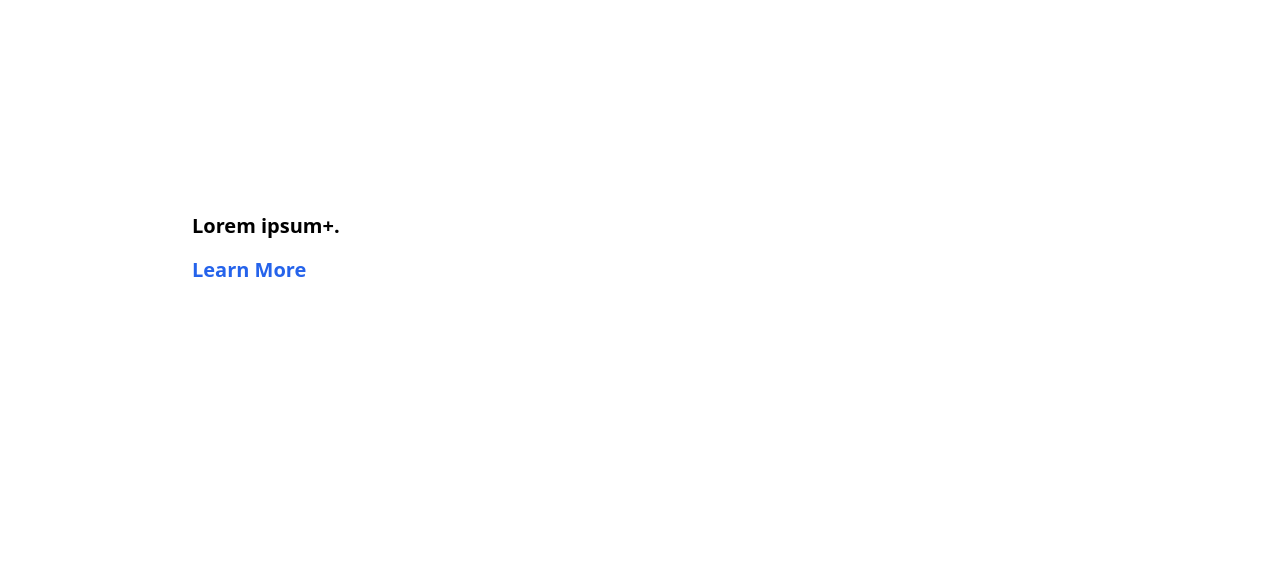
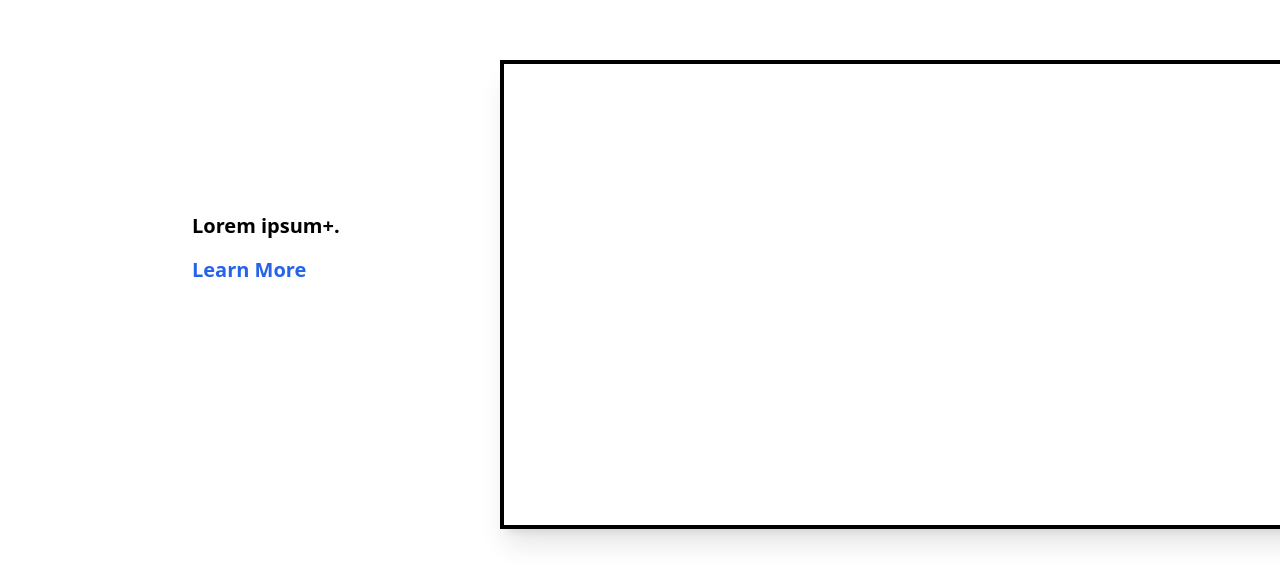
Before and after one commit to gcd253/Apple-Scroll-Effect, a Next.js app: page /components/stack in a window 1280 px wide. Shown: the part 132-714 px from the top of the page. Built offline with nearby package versions, Linux system fonts and the light colour scheme.

Commit message:
muuuuch closer

```diff
--- a/pages/components/stack.js
+++ b/pages/components/stack.js
@@ -1,12 +1,45 @@
-const Stack = ({ background, textContent, accentColor, opacity }) => {
+import { useRef } from "react";
+import { useInView } from "framer-motion";
+
+const Stack = ({
+  background,
+  textContent,
+  accentColor,
+  opacity,
+  videoSource,
+}) => {
+  const scrollRef = useRef(null);
+  const isInView = useInView(scrollRef, { amount: 0.3 });
+
   return (
-    <div className={`w-100 h-[95vh] ${background} flex items-center`}>
-      <div className={`text-xl w-2/5 p-36 rounded-lg font-semibold ${accentColor} ml-[3rem]`}>
+    <div
+      ref={scrollRef}
+      style={{ overflow: "scroll" }}
+      className={`w-100 h-[95vh] ${background} flex items-center relative`}
+    >
+      <div
+        className={`text-xl w-2/5 p-36 font-semibold ${accentColor} ml-[3rem]`}
+      >
         <span>Lorem ipsum+. </span>
         <span className={opacity}>{textContent}</span>
-        <div className={`${accentColor} text-blue-600 mt-4 hover:underline decoration-2 underline-offset-2 cursor-pointer`}>
+        <div
+          className={`${accentColor} text-blue-600 mt-4 hover:underline decoration-2 underline-offset-2 cursor-pointer`}
+        >
           Learn More
         </div>
+      </div>
+      <div className="w-[55rem] h-[29.3rem] fixed z-10 right-[-100px] top-48 shadow-xl border-l-4 border-y-4 border-black overflow-hidden">
+        <video
+          autoPlay
+          loop
+          muted
+          src={videoSource}
+          style={{
+            opacity: isInView ? 1 : 0,
+            transition: "all 0.9s cubic-bezier(0.17, 0.55, 0.55, 1) 0.5s",
+          }}
+          viewport={{ root: scrollRef }}
+        ></video>
       </div>
     </div>
   );
--- a/pages/index.tsx
+++ b/pages/index.tsx
@@ -1,6 +1,5 @@
 import type { NextPage } from "next";
 import Head from "next/head";
-import { useRef } from "react";
 import { motion } from "framer-motion";
 import Stack from "./components/stack";
 
@@ -12,7 +11,7 @@ const Home: NextPage = () => {
         <link rel="icon" href="/favicon.ico" />
       </Head>
 
-      <div className="">
+      {/* <div className="">
         <div className="w-[55rem] h-[29.3rem] fixed z-10 right-[-100px] top-48 shadow-xl border-l-4 border-y-4 border-black overflow-hidden">
           <motion.video
             className="w-[110%] sticky"
@@ -43,7 +42,7 @@ const Home: NextPage = () => {
             src={"/massage.mp4"}
           />
         </div>
-      </div>
+      </div> */}
 
       <main>
         <Stack
@@ -54,6 +53,7 @@ const Home: NextPage = () => {
               consequat."
           accentColor="text-black"
           opacity="opacity-40"
+          videoSource={"/volcano.mp4"}
         />
 
         <Stack
@@ -63,6 +63,7 @@ const Home: NextPage = () => {
               veniam, quis laboris nisi ut aliquip ex ea commodo."
           accentColor="text-white"
           opacity="opacity-60"
+          videoSource={"/sailboat.mp4"}
         />
 
         <Stack
@@ -72,6 +73,7 @@ const Home: NextPage = () => {
               exercitation ullamco nisi ut aliquip ex ea commodo laboris."
           accentColor="text-white"
           opacity="opacity-60"
+          videoSource={"/massage.mp4"}
         />
 
         <Stack
@@ -81,24 +83,9 @@ const Home: NextPage = () => {
               nostrud exercitation ullamco laboris ex ea commodo adipiscing."
           accentColor="text-white"
           opacity="opacity-60"
+          videoSource={"/surfer.mp4"}
         />
 
-        <div
-          className="w-100 h-[90vh] bg-green-500 flex items-center"
-          id="green"
-        >
-          <div className="text-xl w-2/5 p-36 rounded-lg font-semibold text-white ml-[3rem]">
-            <span>Lorem ipsum </span>
-            <span className="opacity-60">
-              dolor sit amet, consectetur adipiscing elit, sed do eiusmod tempor
-              incididunt ut labore et dolore magna aliqua. Ut enim ad minim
-              veniam, quis laboris nisi ut aliquip ex ea commodo.
-            </span>
-            <div className="text-white mt-4 hover:underline decoration-2 underline-offset-2 cursor-pointer">
-              Learn More
-            </div>
-          </div>
-        </div>
       </main>
     </div>
   );
```
